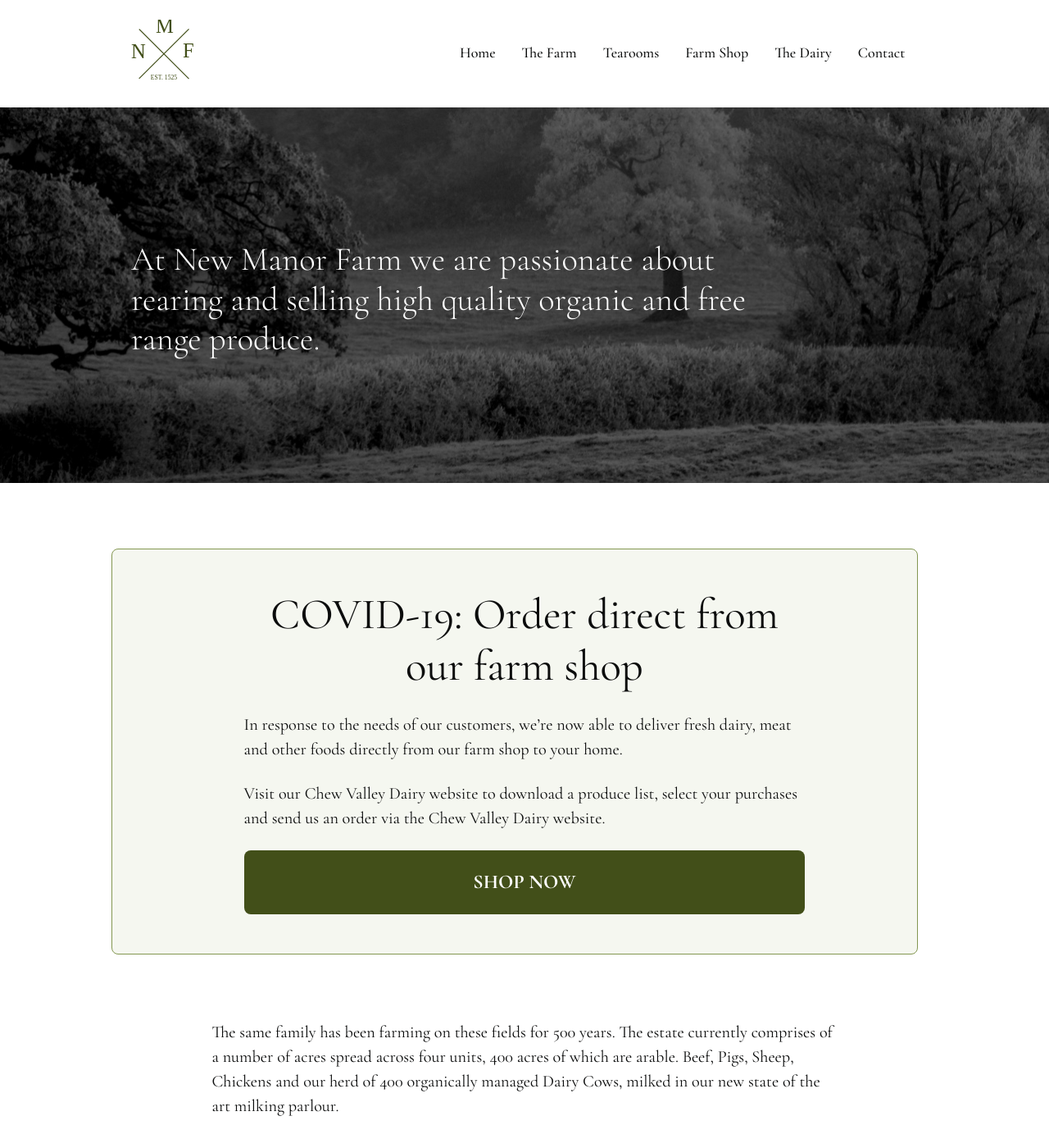
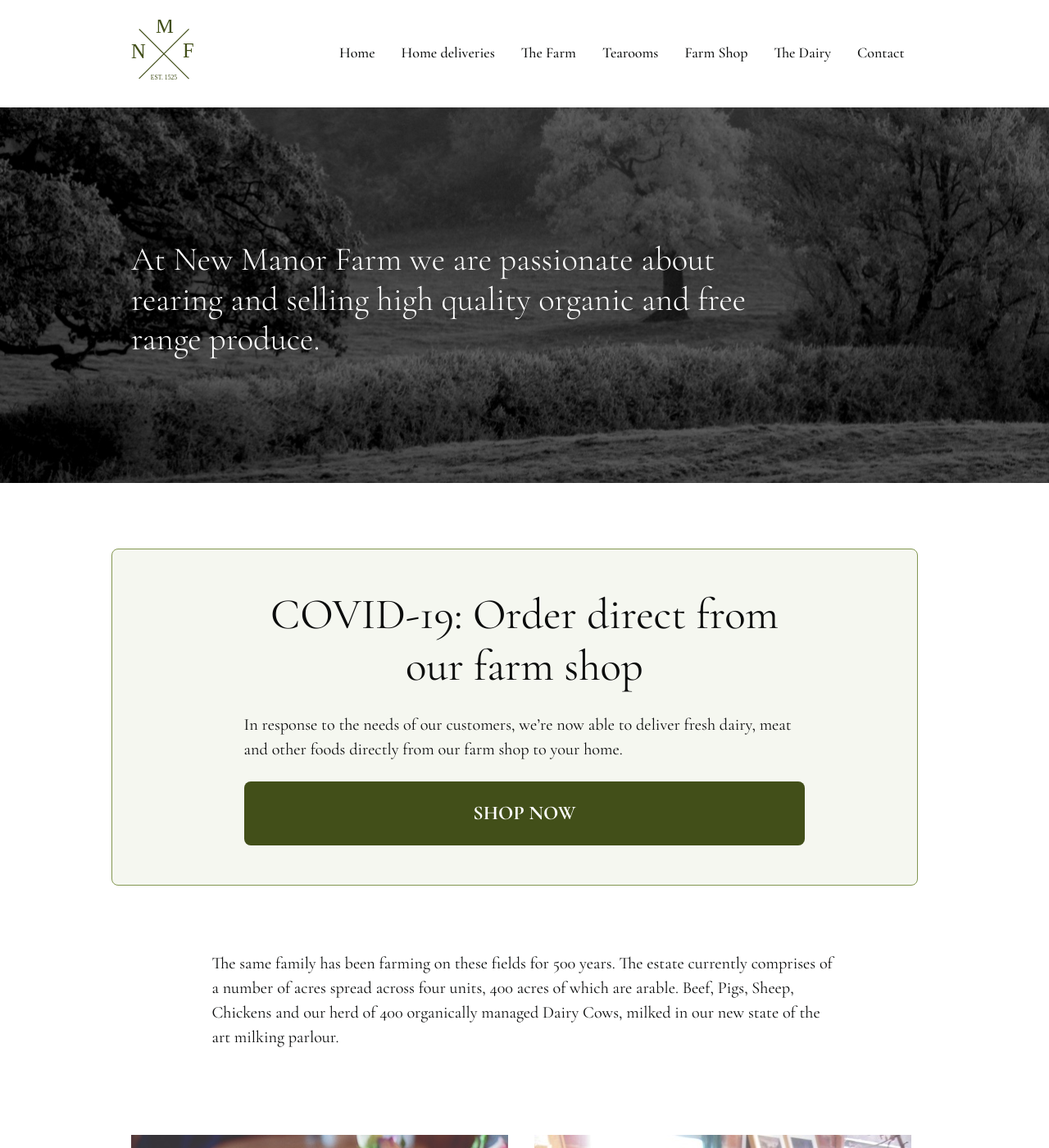
Before and after one commit to cjhbarnes/manor-farm, a Jekyll site: the page built from index.html, in a window 1280 px wide and 1400 px high. Shown: the whole window at 82% size. Built offline with Jekyll 4.4.1, drawn with Linux system fonts in a browser that asks for light colours.

Commit message:
shows the form

```diff
--- a/_includes/nav.html
+++ b/_includes/nav.html
@@ -10,8 +10,8 @@
     <ul class="site-nav__list">
       <li class="site-nav__item  site-nav__item--close"><a href="#0" class="site-nav__link site-nav__close">Close</a></li>
       <li class="site-nav__item"><a href="/" class="site-nav__link site-nav__home">Home</a></li>
-<!--       <li class="site-nav__item"><a href="/deliveries/" class="site-nav__link site-nav__del">Home deliveries</a></li>
- -->      <li class="site-nav__item"><a href="/farm/" class="site-nav__link site-nav__farm">The Farm</a></li>
+      <li class="site-nav__item"><a href="/deliveries/" class="site-nav__link site-nav__del">Home deliveries</a></li>
+      <li class="site-nav__item"><a href="/farm/" class="site-nav__link site-nav__farm">The Farm</a></li>
       <li class="site-nav__item"><a href="/tearooms/" class="site-nav__link site-nav__tearooms">Tearooms</a></li>
       <li class="site-nav__item"><a href="/shop/" class="site-nav__link site-nav__shop">Farm Shop</a></li>
       <li class="site-nav__item"><a href="https://www.chewvalleydairy.co.uk/" class="site-nav__link site-nav__dairy">The Dairy</a></li>
--- a/index.html
+++ b/index.html
@@ -17,8 +17,7 @@ title: New Manor Farm Shop
       <div class="o-layout__item u-4/5@lg u-4/5@md u-1/1@sm">
         <h1>COVID-19: Order direct from our farm shop</h1>
         <p>In response to the needs of our customers, we’re now able to deliver fresh dairy, meat and other foods directly from our farm shop to your home.</p>
-        <p>Visit our Chew Valley Dairy website to download a produce list, select your purchases and send us an order via the Chew Valley Dairy website.</p>
-        <a class="btn" href="https://www.chewvalleydairy.co.uk/doorstep-milk-delivery">Shop now</a>
+        <a class="btn" href="/deliveries/">Shop now</a>
       </div>
     </div>
 
```
